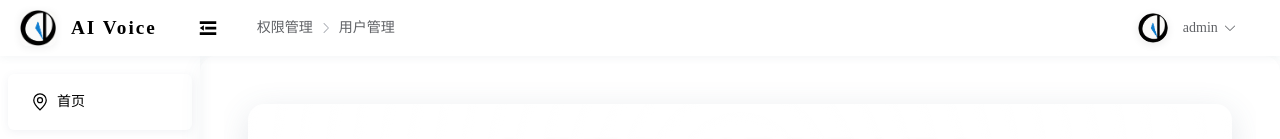
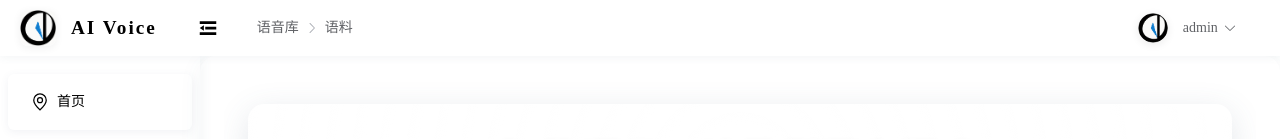
Before and after one commit to ysh290/AI-voice, a Vue app: page /layout/home in a window 1280 px wide. Shown: the top 139 px of the page. Built offline with nearby package versions, Linux system fonts and the light colour scheme.

Commit message:
index.html中标题修改

```diff
--- a/index.html
+++ b/index.html
@@ -4,7 +4,7 @@
     <meta charset="UTF-8" />
     <link rel="icon" href="/favicon.ico" />
     <meta name="viewport" content="width=device-width, initial-scale=1.0" />
-    <title>硅谷甄选</title>
+    <title>AI Voice</title>
   </head>
   <body>
     <div id="app"></div>
--- a/src/layout/index.vue
+++ b/src/layout/index.vue
@@ -13,8 +13,8 @@
               <component :is="isCollapse ? 'Expand' : 'Fold'" />
             </el-icon>
             <el-breadcrumb class="breadcrumb" :separator-icon="ArrowRight">
-              <el-breadcrumb-item>权限管理</el-breadcrumb-item>
-              <el-breadcrumb-item>用户管理</el-breadcrumb-item>
+              <el-breadcrumb-item>语音库</el-breadcrumb-item>
+              <el-breadcrumb-item>语料</el-breadcrumb-item>
             </el-breadcrumb>
           </div>
           <div class="tabbar_right">
```
